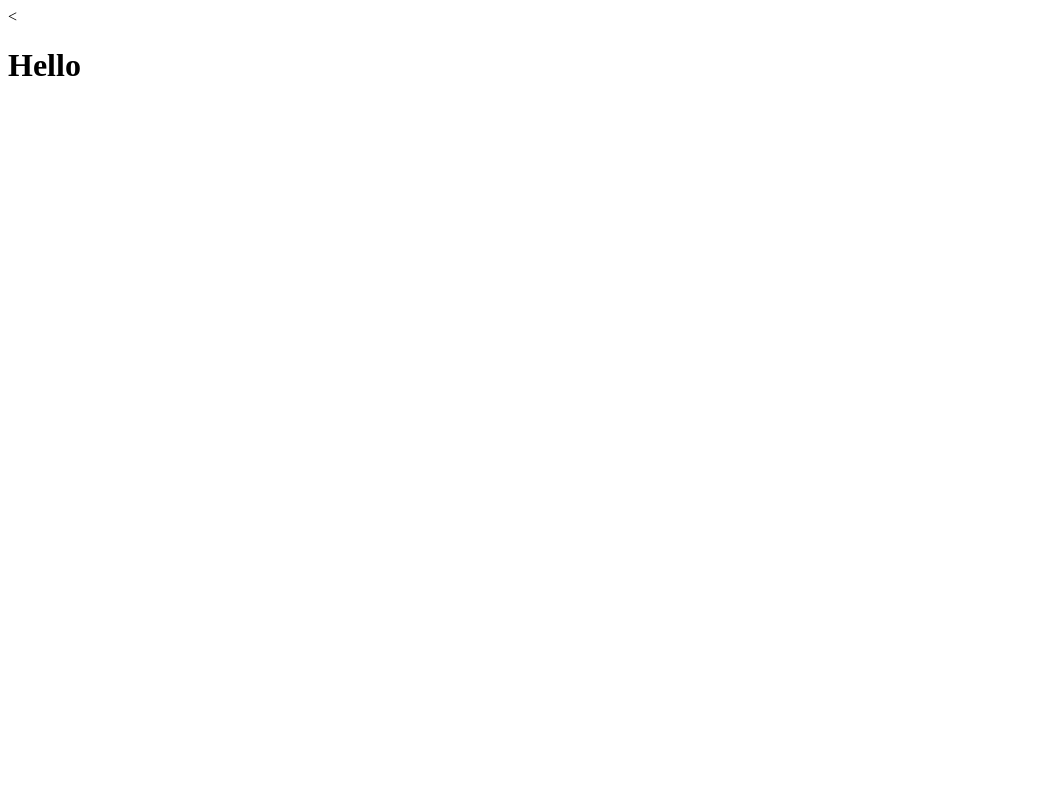
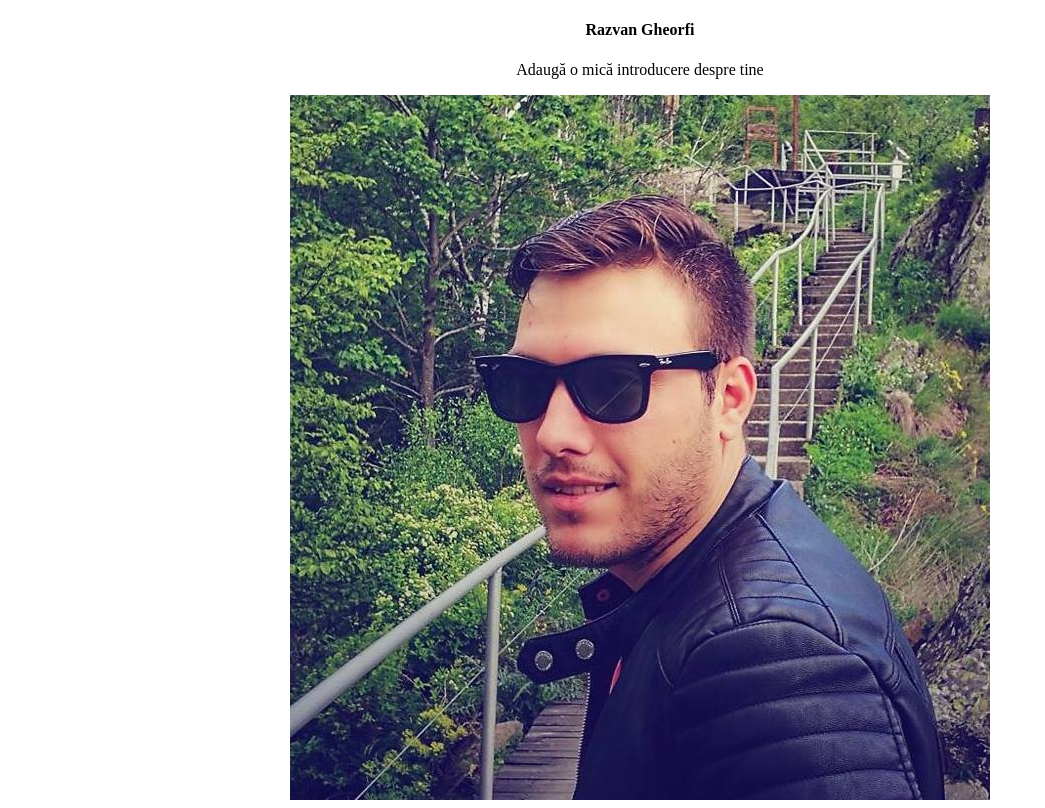
Before and after one commit to Bebico/razvangheorfi, a plain HTML site: page index.html in a window 1280 px wide. Shown: the whole page, without its empty margins (0-1045 px from the left). Drawn offline with Linux system fonts and the light colour scheme.

Commit message:
second commit

```diff
--- a/index.html
+++ b/index.html
@@ -1,11 +1,15 @@
 <!DOCTYPE html>
 <html>
 <head>
-  <meta charset="utf-8">
-  <meta name="viewport" content="width=device-width">
-  <title>JS Bin</title>
+    <link rel="stylesheet" href="main.css">
+    <title>Pagina Despre mine</title>
+    <link rel="stylesheet" href="main.css">
 </head>
 <body>
- <<h1>Hello</h1>
+    <div class="container">
+        <h4>Razvan Gheorfi</h4>
+        <p>Adaugă o mică introducere despre tine</p>
+        <img src="media/razvangheorfi.jpg" alt="imagineata">
+    </div>
 </body>
 </html>
--- a/main.css
+++ b/main.css
@@ -1 +1,18 @@
-// Document CSS
+.container {
+    width: 100%;
+    height: 100%;
+}
+
+h4 {
+    text-align: center;
+}
+
+p {
+    text-align: center;
+}
+
+img {
+    display: block;
+    margin-left: auto;
+    margin-right: auto;
+}
```
Also changed, not shown: media/razvangheorfi.jpg (added).
